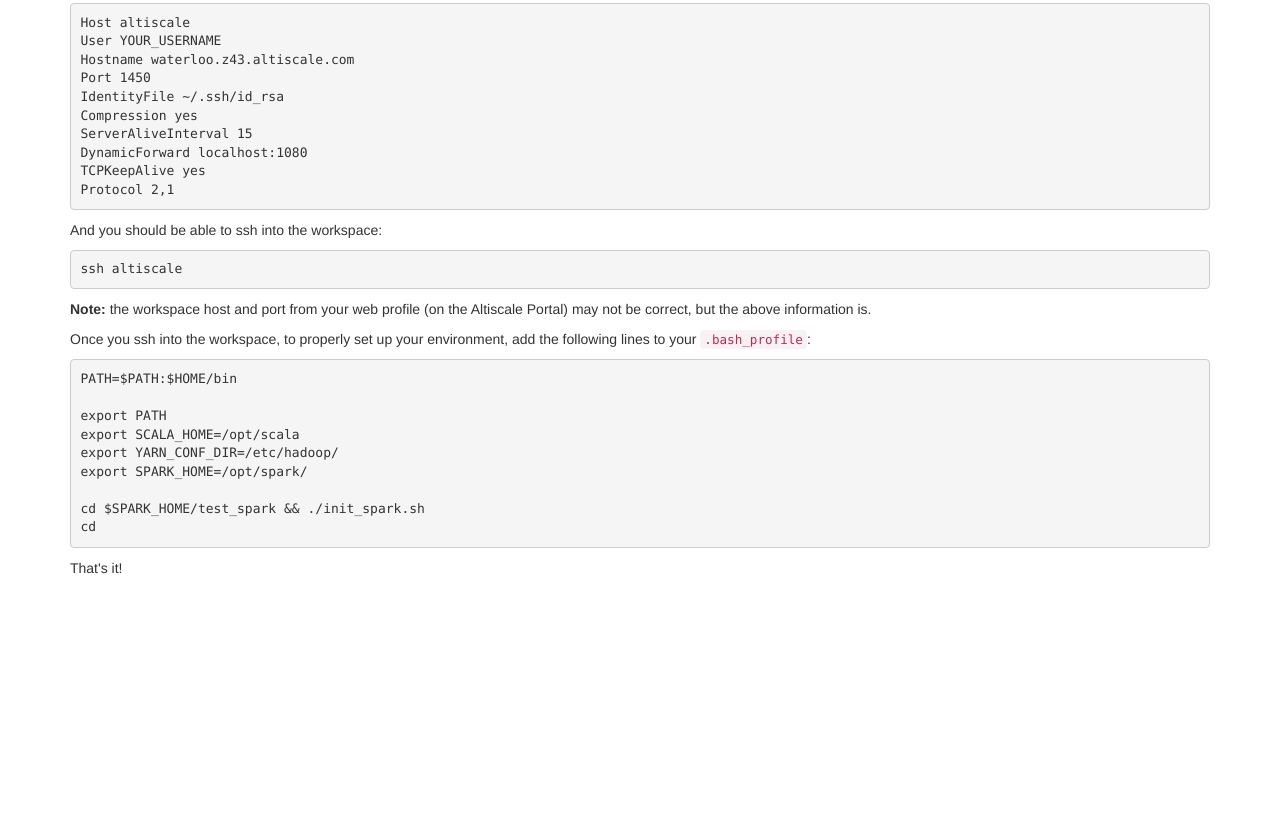
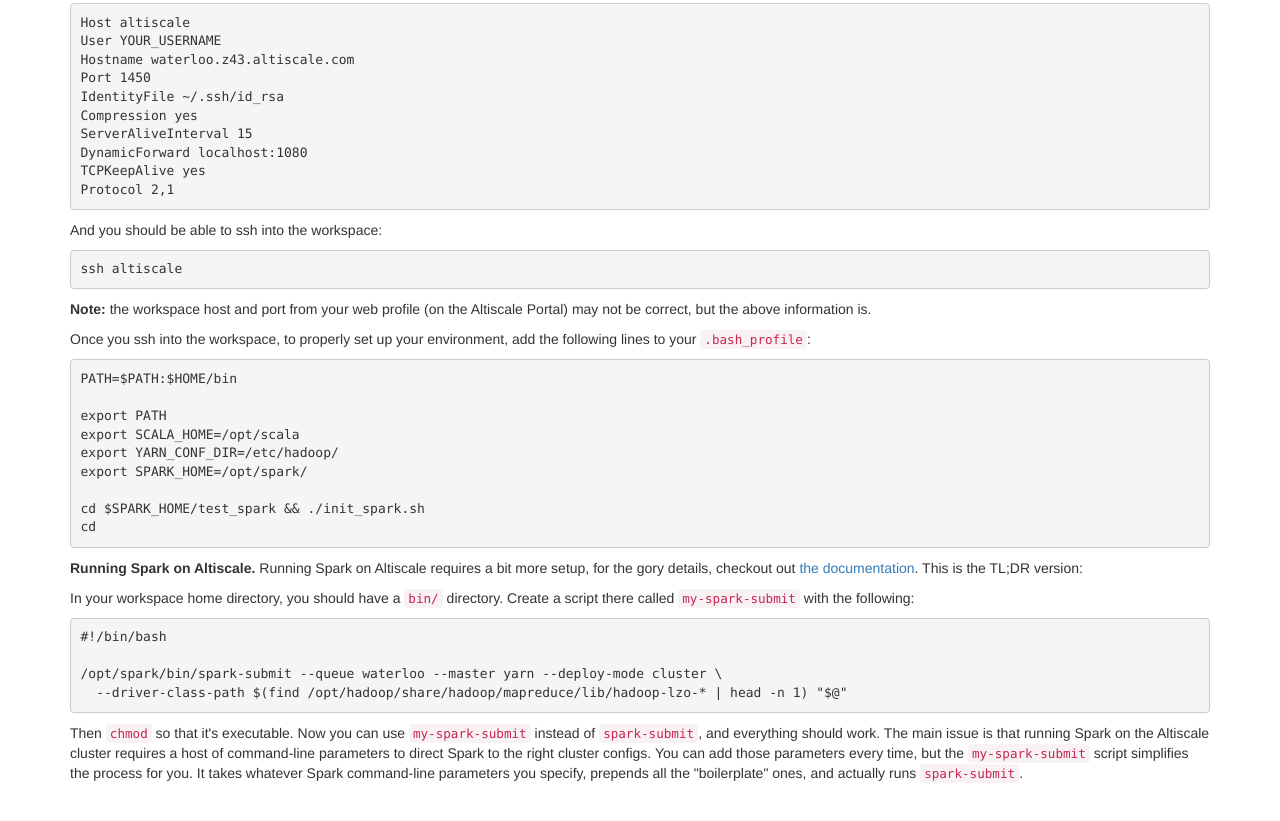
Before and after one commit to lintool/bigdata-2016w, a plain HTML site: page software.html in a window 1280 px wide. Shown: the part 1270-2091 px from the top of the page. Before the commit the page ends 1968 px from the top, so only its background shows below. Drawn offline with nearby package versions, Linux system fonts and the light colour scheme.

Commit message:
Updated Altiscale Spark instructions.

```diff
--- a/software.html
+++ b/software.html
@@ -210,7 +210,31 @@ cd $SPARK_HOME/test_spark && ./init_spark.sh
 cd
 </pre>
 
-<p>That's it!</p>
+<p><b>Running Spark on Altiscale.</b> Running Spark on Altiscale
+requires a bit more setup, for the gory details, checkout
+out <a href="https://documentation.altiscale.com/spark-1-4">the
+documentation</a>. This is the TL;DR version:</p>
+
+<p>In your workspace home directory, you should have
+a <code>bin/</code> directory. Create a script there
+called <code>my-spark-submit</code> with the following:</p>
+
+<pre>
+#!/bin/bash
+
+/opt/spark/bin/spark-submit --queue waterloo --master yarn --deploy-mode cluster \
+  --driver-class-path $(find /opt/hadoop/share/hadoop/mapreduce/lib/hadoop-lzo-* | head -n 1) "$@"
+</pre>
+
+<p>Then <code>chmod</code> so that it's executable. Now you can
+use <code>my-spark-submit</code> instead of <code>spark-submit</code>,
+and everything should work. The main issue is that running Spark on
+the Altiscale cluster requires a host of command-line parameters to
+direct Spark to the right cluster configs. You can add those
+parameters every time, but the <code>my-spark-submit</code> script
+simplifies the process for you. It takes whatever Spark command-line
+parameters you specify, prepends all the "boilerplate" ones, and
+actually runs <code>spark-submit</code>.</p>
 
 </div>
 
```
Also changed, not shown: assignments.html (+7 -5 lines).
